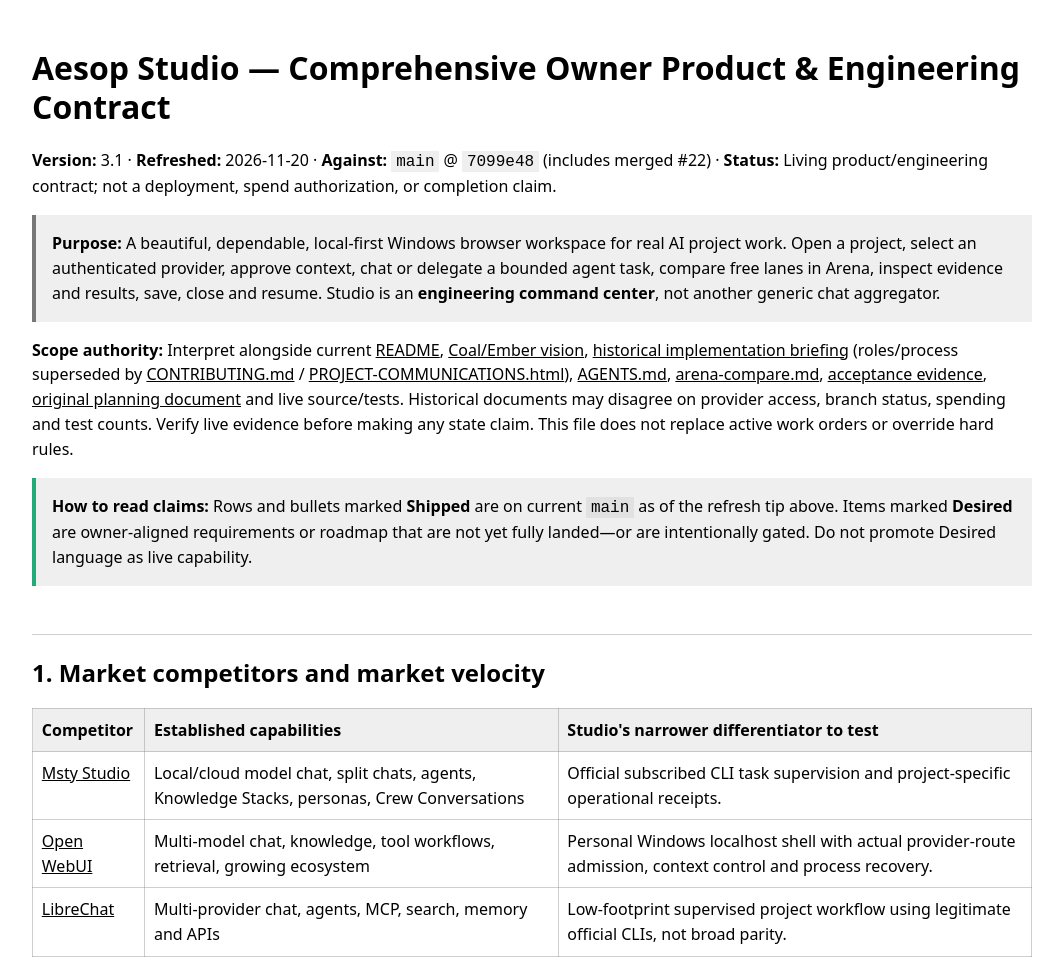
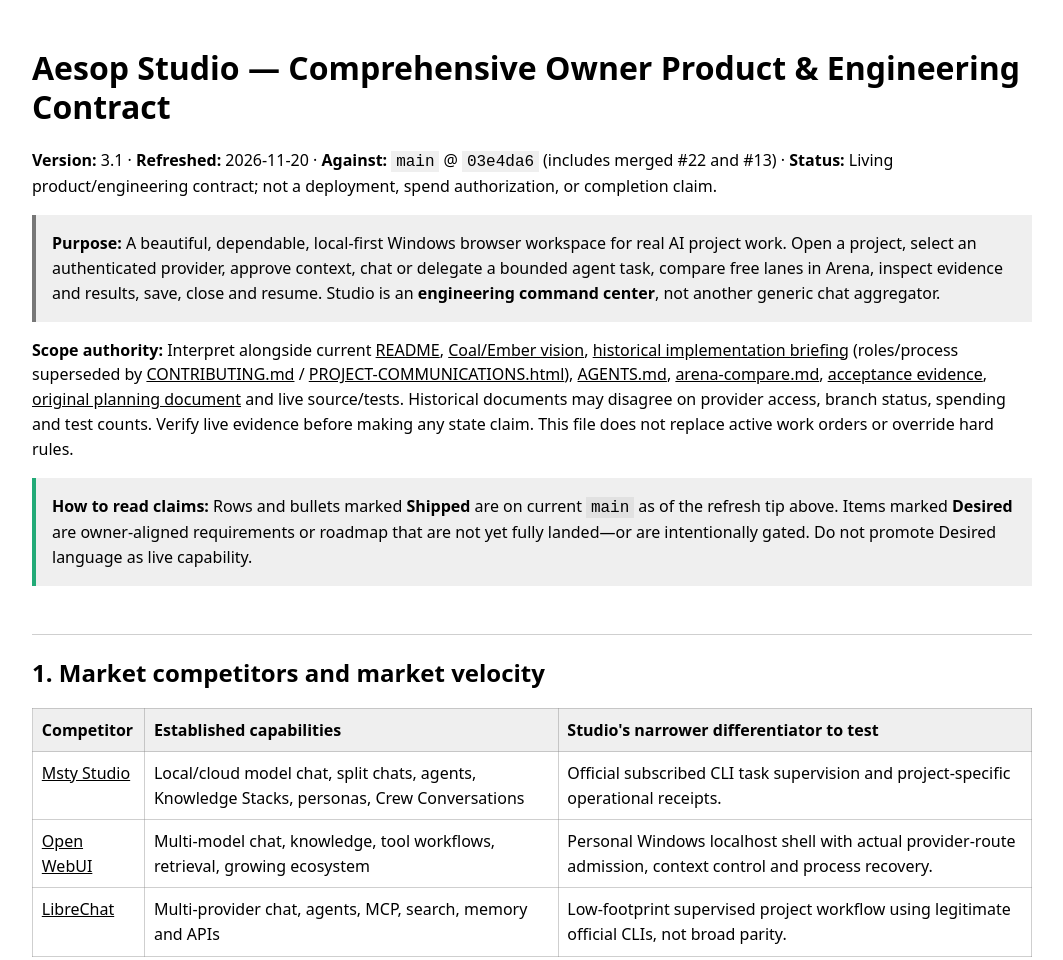
Before and after one commit to edwardjones3976/aesop-studio, a plain HTML site: page docs/PRODUCT-SPEC.html in a window 1280 px wide. Shown: the top 960 px of the page, without its empty margins (108-1171 px from the left). Drawn offline with Linux system fonts and the light colour scheme.

Commit message:
docs: point PRODUCT-SPEC Against SHA at main after #13
Refresh meta tip from 7099e48 to 03e4da6 after merging #13 into
the product-spec branch; feature claims unchanged.

Co-authored-by: Edward L Jones IV <edwardjones3976@users.noreply.github.com>

```diff
--- a/docs/PRODUCT-SPEC.html
+++ b/docs/PRODUCT-SPEC.html
@@ -1,6 +1,6 @@
 <!doctype html><html lang="en"><head><meta charset="utf-8"><meta name="viewport" content="width=device-width,initial-scale=1"><title>Aesop Studio — Owner Product and Engineering Contract</title><style>:root{color-scheme:light dark;font:16px/1.55 system-ui,Arial,sans-serif}body{max-width:1000px;margin:auto;padding:28px 18px}h1,h2,h3{line-height:1.2}h2{border-top:1px solid #8886;padding-top:1em;margin-top:2em}table{border-collapse:collapse;width:100%;margin:1em 0}th,td{border:1px solid #8886;text-align:left;vertical-align:top;padding:.55em}th{background:#8882}aside{padding:1em;background:#8882;border-left:4px solid #777}.ship{border-left-color:#2a7}.want{border-left-color:#a70}a{color:inherit}code{background:#8882;padding:.1em .3em}</style></head><body><main>
 <h1>Aesop Studio — Comprehensive Owner Product &amp; Engineering Contract</h1>
-<p><strong>Version:</strong> 3.1 · <strong>Refreshed:</strong> 2026-11-20 · <strong>Against:</strong> <code>main</code> @ <code>7099e48</code> (includes merged #22) · <strong>Status:</strong> Living product/engineering contract; not a deployment, spend authorization, or completion claim.</p>
+<p><strong>Version:</strong> 3.1 · <strong>Refreshed:</strong> 2026-11-20 · <strong>Against:</strong> <code>main</code> @ <code>03e4da6</code> (includes merged #22 and #13) · <strong>Status:</strong> Living product/engineering contract; not a deployment, spend authorization, or completion claim.</p>
 <aside><strong>Purpose:</strong> A beautiful, dependable, local-first Windows browser workspace for real AI project work. Open a project, select an authenticated provider, approve context, chat or delegate a bounded agent task, compare free lanes in Arena, inspect evidence and results, save, close and resume. Studio is an <strong>engineering command center</strong>, not another generic chat aggregator.</aside>
 <p><strong>Scope authority:</strong> Interpret alongside current <a href="../README.md">README</a>, <a href="vision.md">Coal/Ember vision</a>, <a href="PROJECT-BRIEFING-20261026.md">historical implementation briefing</a> (roles/process superseded by <a href="../CONTRIBUTING.md">CONTRIBUTING.md</a> / <a href="PROJECT-COMMUNICATIONS.html">PROJECT-COMMUNICATIONS.html</a>), <a href="../AGENTS.md">AGENTS.md</a>, <a href="arena-compare.md">arena-compare.md</a>, <a href="acceptance.json">acceptance evidence</a>, <a href="plan.html">original planning document</a> and live source/tests. Historical documents may disagree on provider access, branch status, spending and test counts. Verify live evidence before making any state claim. This file does not replace active work orders or override hard rules.</p>
 <aside class="ship"><strong>How to read claims:</strong> Rows and bullets marked <strong>Shipped</strong> are on current <code>main</code> as of the refresh tip above. Items marked <strong>Desired</strong> are owner-aligned requirements or roadmap that are not yet fully landed—or are intentionally gated. Do not promote Desired language as live capability.</aside>
```
